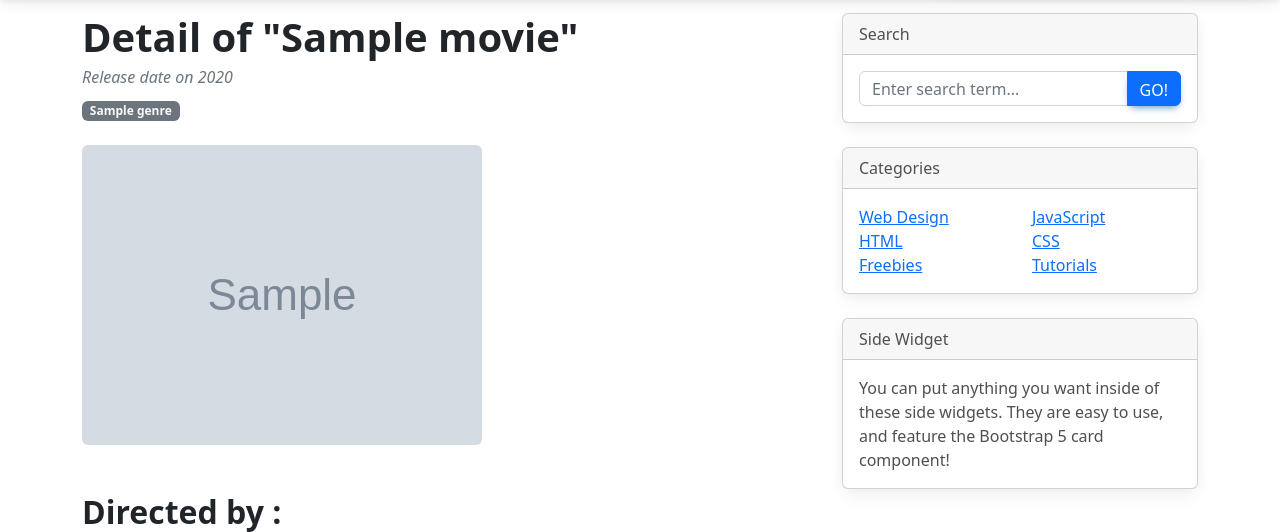
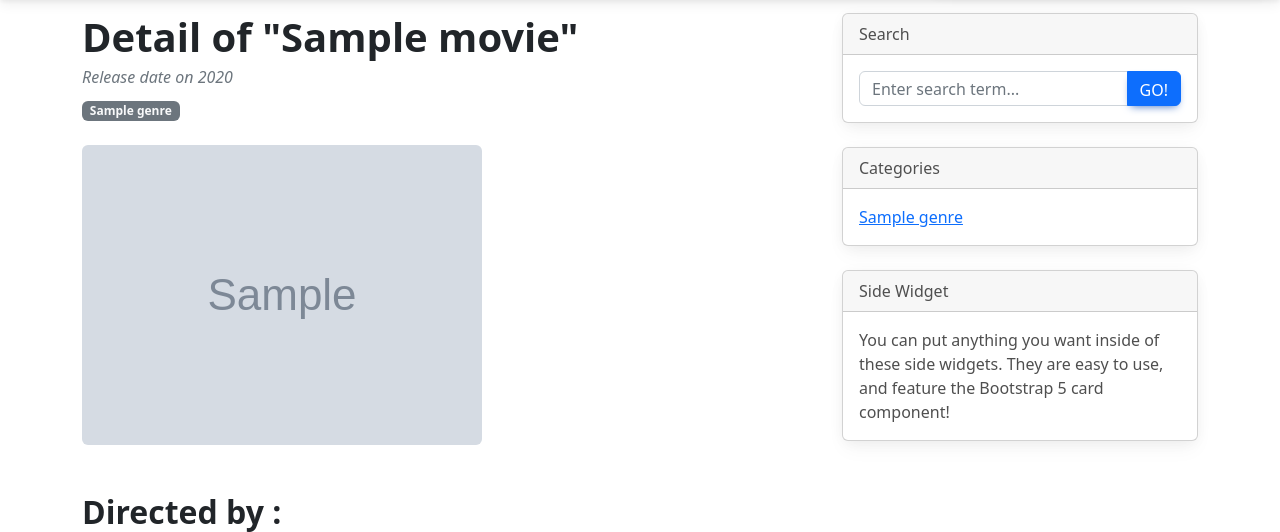
Before and after one commit to JoharyJonathan/django-movie, a Django app: page /movies/detail/1/ in a window 1280 px wide. Shown: the part 83-615 px from the top of the page. Run offline with Django 5.2, Linux system fonts and the light colour scheme; tables that the repository leaves empty hold one stand-in row (values such as "Sample post"); grey boxes marked "Sample" are stand-in pictures; grey boxes labelled with a size stand in for pictures from a placeholder-image service; some libraries are stand-ins or nearby versions.

Commit message:
Search by genre in movie detail

```diff
--- a/movcom/movies/templates/movies/movie_detail.html
+++ b/movcom/movies/templates/movies/movie_detail.html
@@ -92,16 +92,20 @@
                         <div class="row">
                             <div class="col-sm-6">
                                 <ul class="list-unstyled mb-0">
-                                    <li><a href="#!">Web Design</a></li>
-                                    <li><a href="#!">HTML</a></li>
-                                    <li><a href="#!">Freebies</a></li>
+                                    {% for genre in genres %}
+                                        {% if forloop.counter0|divisibleby:2 %}
+                                            <li><a href="{% url 'movie_by_genre' genre.id %}">{{ genre.name }}</a></li>
+                                        {% endif %}
+                                    {% endfor %}
                                 </ul>
                             </div>
                             <div class="col-sm-6">
                                 <ul class="list-unstyled mb-0">
-                                    <li><a href="#!">JavaScript</a></li>
-                                    <li><a href="#!">CSS</a></li>
-                                    <li><a href="#!">Tutorials</a></li>
+                                    {% for genre in genres %}
+                                        {% if not forloop.counter0|divisibleby:2 %}
+                                            <li><a href="{% url 'movie_by_genre' genre.id %}">{{ genre.name }}</a></li>
+                                        {% endif %}
+                                    {% endfor %}
                                 </ul>
                             </div>
                         </div>
--- a/movcom/movies/urls.py
+++ b/movcom/movies/urls.py
@@ -18,5 +18,5 @@ urlpatterns = [
     path('ad/movies/<int:pk>/delete/', views.movie_delete, name='movie_delete'),
     path('list/', views.movie, name='movie'),
     path('detail/<int:id>/', views.movie_detail, name='movie-detail'),
-    path('test/', views.test, name='test'),
+    path('genre/<int:genre_id>/', views.movie_by_genre, name='movie_by_genre'),
 ]
--- a/movcom/movies/views.py
+++ b/movcom/movies/views.py
@@ -172,8 +172,12 @@ def movie(request):
 
 def movie_detail(request, id):
     movie = get_object_or_404(Movie, pk=id)
+    genres = Genre.objects.all()
 
-    return render(request, 'movies/movie_detail.html', {'movie': movie})
+    return render(request, 'movies/movie_detail.html', {'movie': movie, 'genres': genres})
 
-def test(request):
-    return render(request, 'uses.html')
+def movie_by_genre(request, genre_id):
+    genre = get_object_or_404(Genre, id=genre_id)
+    movies = Movie.objects.filter(movie_genres__genre=genre)
+
+    return render(request, 'movies/movie_list.html', {'movies': movies, 'selected_genre': genre})
```
